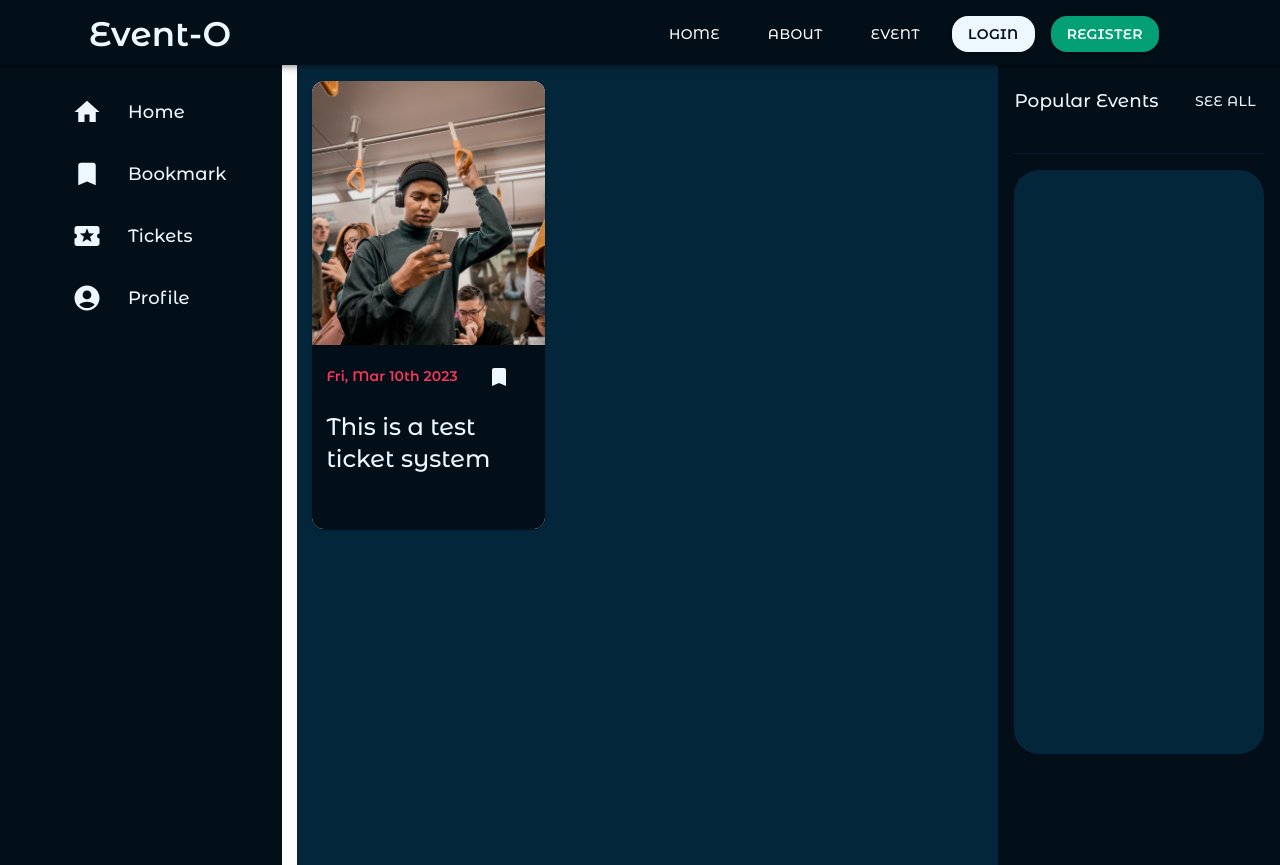
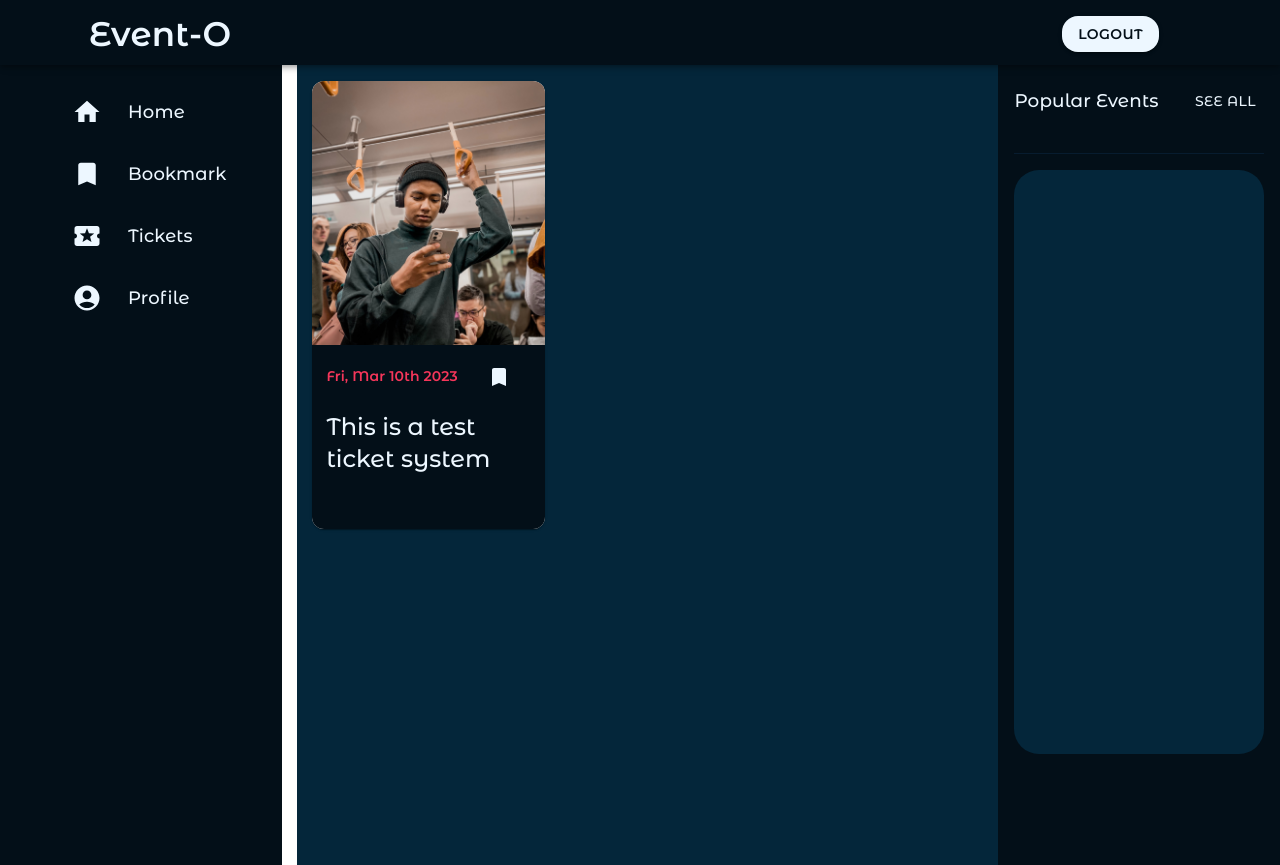
Before and after one commit to Clemon1/Event_Enrollment_App, a React (Vite) app in the folder frontend/: page /home in a window 1280 px wide. Built offline with nearby package versions, Linux system fonts and the light colour scheme; sample sign-in values are in the browser's storage.

Commit message:
fixed client side authorization

```diff
--- a/frontend/src/App.jsx
+++ b/frontend/src/App.jsx
@@ -3,7 +3,7 @@ import {
   createBrowserRouter,
   RouterProvider,
   Route,
-  Link,
+  Navigate,
   Outlet,
   createRoutesFromElements,
 } from "react-router-dom";
@@ -13,7 +13,10 @@ import Home from "./pages/home";
 import Login from "./pages/login";
 import Register from "./pages/register";
 import Dashboard from "./pages/dashboard";
+import { useSelector } from "react-redux";
+import { currentUSer } from "./features/authSlice";
 
+function App() {
   const theme = createTheme({
     palette: {
       primary: {
@@ -36,15 +39,27 @@ const theme = createTheme({
       fontWeightBold: 700,
     },
   });
+  const user = useSelector(currentUSer);
 
-function App() {
   const router = createBrowserRouter(
     createRoutesFromElements(
       <Route path='/' element={<Root />}>
-        <Route index element={<Home />} />
-        <Route path='/login' element={<Login />} />
-        <Route path='/register' element={<Register />} />
-        <Route path='/home' element={<Dashboard />} />
+        <Route
+          index
+          element={user ? <Navigate to={<Dashboard />} /> : <Home />}
+        />
+        <Route
+          path='/login'
+          element={user ? <Navigate to={"/home"} /> : <Login />}
+        />
+        <Route
+          path='/register'
+          element={user ? <Navigate to={"/home"} /> : <Register />}
+        />
+        <Route
+          path='/home'
+          element={user ? <Dashboard /> : <Navigate to='/login' />}
+        />
       </Route>,
     ),
   );
--- a/frontend/src/components/navbar.jsx
+++ b/frontend/src/components/navbar.jsx
@@ -1,6 +1,15 @@
 import { AppBar, Typography, Stack, Toolbar, Button } from "@mui/material";
+import { useSelector, useDispatch } from "react-redux";
 import { Link } from "react-router-dom";
+import { LogOut, currentUSer } from "../features/authSlice";
+
 const Navbar = () => {
+  const user = useSelector(currentUSer);
+  const dispatch = useDispatch();
+  const handlelogOut = () => {
+    dispatch(LogOut());
+  };
+
   return (
     <AppBar
       position='fixed'
@@ -24,7 +33,7 @@ const Navbar = () => {
             Event-O
           </Link>
         </Typography>
-
+        {user ? (
           <Stack
             sx={{
               width: ["100%", "100%", "fit-content"],
@@ -39,10 +48,34 @@ const Navbar = () => {
               height: ["fit-content", "fit-content", "fit-content"],
               gap: 2,
             }}>
-          <Button variant='inherit'>Home</Button>
-          <Button variant='inherit'>About</Button>
-          <Button variant='inherit'>Event</Button>
-
+            <Button
+              onClick={handlelogOut}
+              variant='contained'
+              sx={{
+                background: "#edf7ff !important",
+                color: "#030f18",
+                width: "100%",
+                fontWeight: 600,
+                borderRadius: 4,
+              }}>
+              logOut
+            </Button>
+          </Stack>
+        ) : (
+          <Stack
+            sx={{
+              width: ["100%", "100%", "fit-content"],
+              background: ["#04263A", "#04263A", "inherit"],
+              position: ["absolute", "absolute", "static"],
+              top: 60,
+              zIndex: 100,
+              padding: [2, 4],
+              transform: ["translateX(-550px)", "translateX(-905px)", "unset"],
+              left: 0,
+              flexDirection: ["column", "column", "row", "row"],
+              height: ["fit-content", "fit-content", "fit-content"],
+              gap: 2,
+            }}>
             <Link to='/login' style={{ textDecoration: "none" }}>
               <Button
                 variant='contained'
@@ -68,6 +101,7 @@ const Navbar = () => {
               </Button>
             </Link>
           </Stack>
+        )}
       </Toolbar>
     </AppBar>
   );
--- a/frontend/src/features/authSlice.js
+++ b/frontend/src/features/authSlice.js
@@ -1,5 +1,4 @@
 import { createSlice } from "@reduxjs/toolkit";
-import { useSelector } from "react-redux";
 
 const user = localStorage.getItem("User");
 
@@ -21,7 +20,6 @@ export const authSlice = createSlice({
       state.isLoading = false;
       state.User = action.payload;
       localStorage.setItem("User", JSON.stringify(state.User));
-      state.isError = false;
     },
     Rejected: (state) => {
       state.isLoading = false;
@@ -37,5 +35,5 @@ export const authSlice = createSlice({
 });
 
 export const { Pending, Success, Rejected, LogOut } = authSlice.actions;
-
+export const currentUSer = (state) => state.user.User;
 export default authSlice.reducer;
--- a/frontend/src/pages/dashboard.jsx
+++ b/frontend/src/pages/dashboard.jsx
@@ -15,9 +15,10 @@ import pic6 from "../assets/pic6.jpg";
 import pic2 from "../assets/pic2.jpg";
 import LeftSideBar from "../components/leftSidebar";
 import RightSideBar from "../components/rightSidebar";
+import { currentUSer } from "../features/authSlice";
 const Dashboard = () => {
-  const currentUser = useSelector((state) => state.user.User);
-  console.log(currentUser);
+  const user = useSelector(currentUSer);
+  console.log(user);
   return (
     <Stack direction={"row"} marginTop={"65px"}>
       <LeftSideBar />
```
Lines whose indentation alone changed are shown as unchanged.
